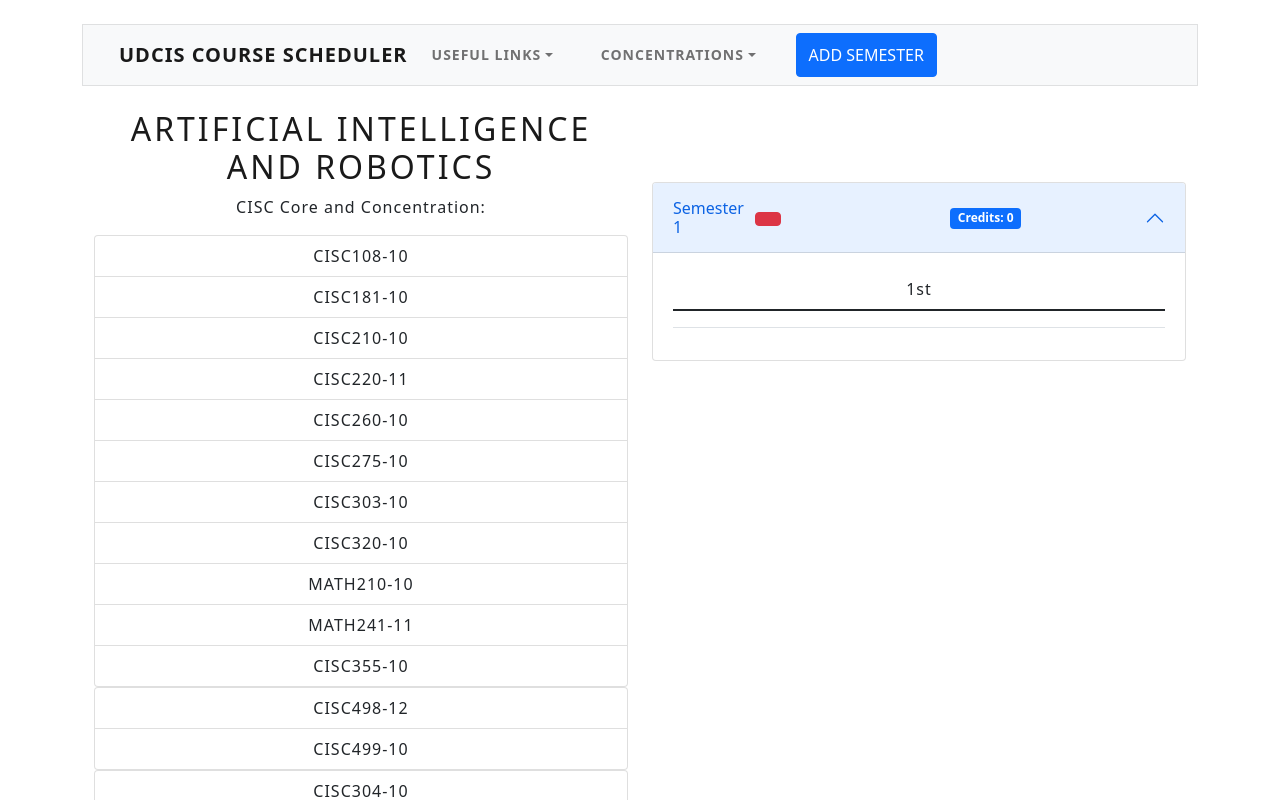
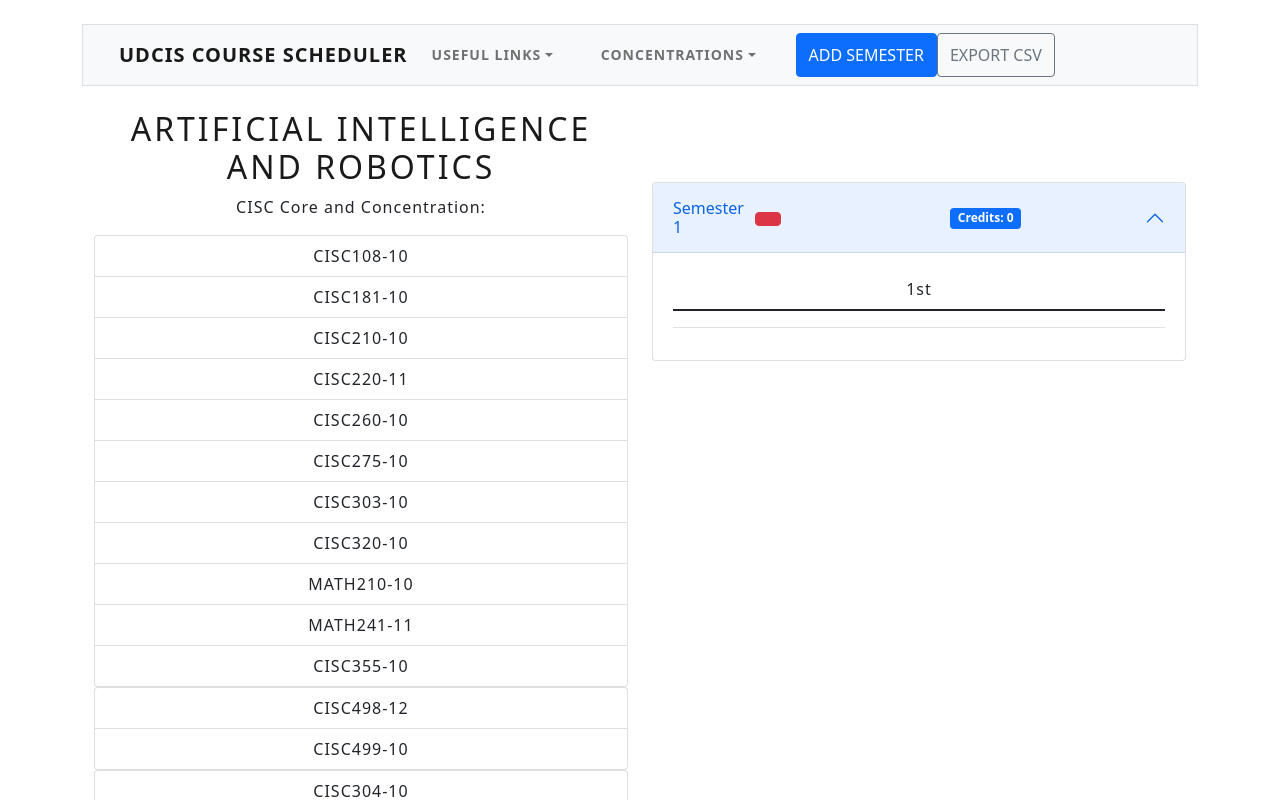
Before and after one commit to UD-CISC275-F21/ud-cis-scheduler-team-4, a React (Create React App) app: page / in a window 1280 px wide. Shown: the top 800 px of the page. Built offline with nearby package versions, Linux system fonts and the light colour scheme.

Commit message:
user can now export course plan into generic CSV file

```diff
--- a/src/components/MainPage.tsx
+++ b/src/components/MainPage.tsx
@@ -13,6 +13,7 @@ import { AddSemesterButton } from "./semesters/AddSemesterButton";
 import { ConcentrationContainerType } from "../interfaces/concentrationcontainer";
 import { onDragEndLogic } from "./util/DropLogic";
 import { PreReqSameSemesterToast } from "./util/Notifications";
+import { ExportPlan } from "./util/ExportPlan";
 
 export const MainPage = (): JSX.Element => {
     const [concentration, setConcentration] = useState<Concentration>(CONCENTRATIONS[0] as Concentration);
@@ -71,6 +72,7 @@ export const MainPage = (): JSX.Element => {
                                         </NavDropdown>
                                         <DropdownMenu setConcentration={setConcentration} semesterCourses={semesterCourses} setSemesterCourses={setSemesterCourses}></DropdownMenu>
                                         <AddSemesterButton setSemesters={setSemesters} semesters={semesters} />
+                                        <ExportPlan semesterCourses={semesterCourses}></ExportPlan>
                                     </Nav>
                                 </Navbar.Collapse>
                             </Container>
--- /dev/null
+++ b/src/components/util/ExportPlan.tsx
@@ -0,0 +1,33 @@
+import React from "react";
+//import { Course as CourseType } from "../../interfaces/course";
+import { SemesterType } from "../../interfaces/semester";
+import { Button } from "react-bootstrap";
+//import { CSVLink } from "react-csv";
+
+export const ExportPlan = (props: {semesterCourses: SemesterType[]}): JSX.Element => {
+    const data = [["Semester", "Course", "Credits"]];
+
+    return (
+        <Button variant="outline-secondary" onClick={() => {
+            for(let i=0;i<props.semesterCourses.length;i++){
+                const courses = props.semesterCourses[i].courses;
+                const semesterNum = (i+1).toString();
+                for(let j=0;j<courses.length;j++){
+                    const courseName = courses[j].name;
+                    const credits = courses[j].credits.toString();
+                    data.push([semesterNum,courseName,credits]);
+                }
+            }
+
+            const csvContent = "data:text/csv;charset=utf-8,"
+            + data.map(e => e.join(",")).join("\n");
+
+            const encodedUri = encodeURI(csvContent);
+            const link = document.createElement("a");
+            link.setAttribute("href", encodedUri);
+            link.setAttribute("download", "my_course_plan.csv");
+            document.body.appendChild(link);
+            link.click();
+        }}>Export CSV</Button>
+    );
+};
```
